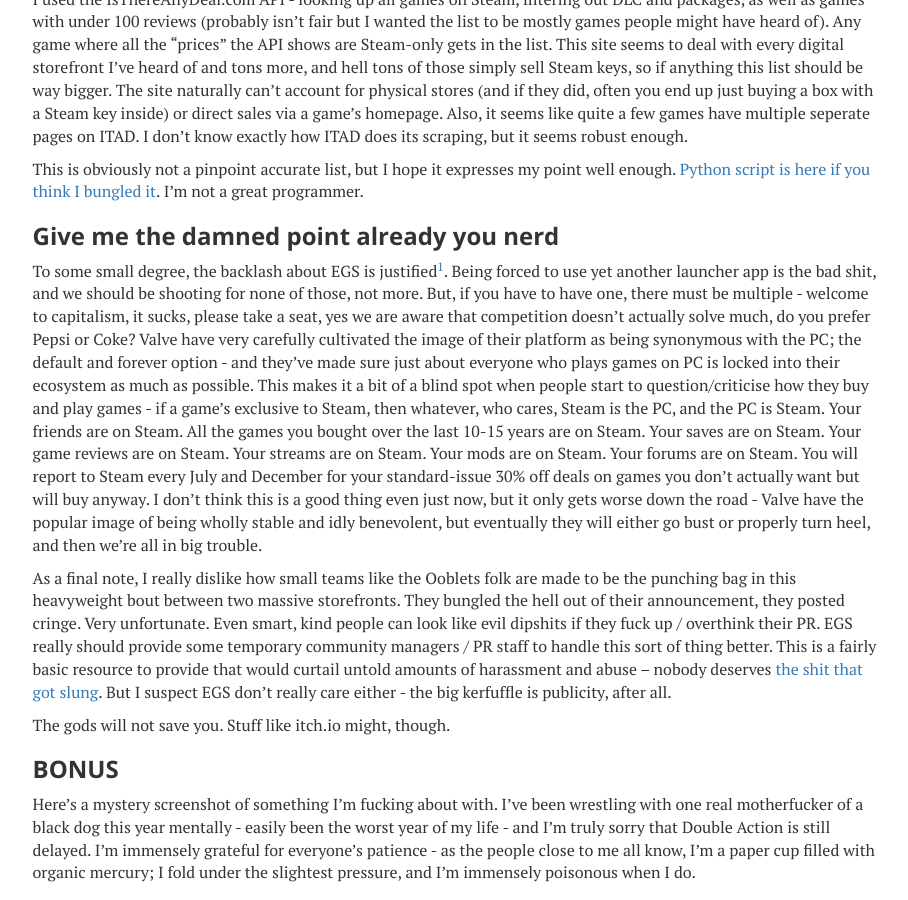
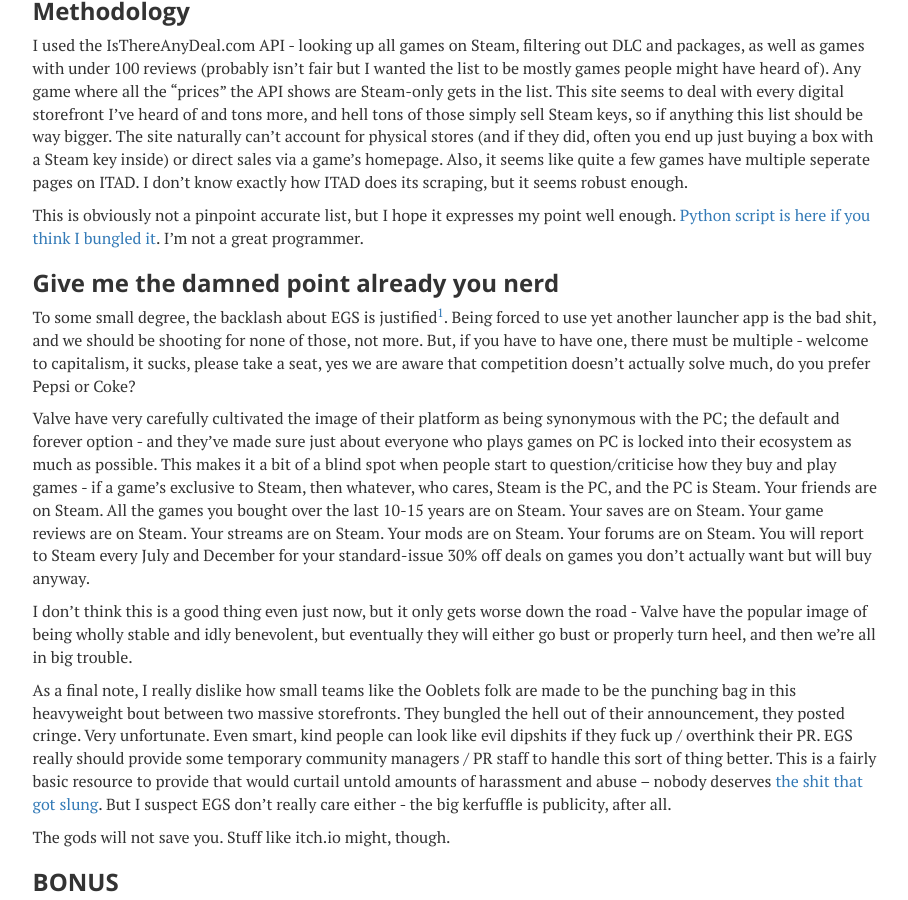
Before and after one commit to tinydanbo/tinydanbo.github.io, a Jekyll site: the page built from _posts/2019-08-07-steam-exclusives.md, in a window 1280 px wide and 900 px high, scrolled down 846 px. Shown: the whole window, without its empty margins (330-1238 px from the left). Built offline with Jekyll 4.4.1, drawn with Linux system fonts in a browser that asks for light colours; part of the change alters nothing that is shown.

```diff
--- a/_posts/2019-08-07-steam-exclusives.md
+++ b/_posts/2019-08-07-steam-exclusives.md
@@ -6,6 +6,8 @@ title: Steam exclusives
 *Steam takes too much of my money. Every month, I see that big fat 30% revenue split go into the pockets of the company that ruined Team Fortress 2 and made the most overrated game of all time (Half-Life 2, fight me) and I can barely hold the tears back - tears that shall, truly, never hit them leather Bugatti seats at this rate.*
 
 For small teams, that 30% could well be what keeps them going. For Valve, it is pure ivory backscratcher money. The news that they write off part of that split for games that make $10m or more is a damned slap in the face, too - if they can give the games that surely cost their infrastructure the most some nice mates' rates, that split is obviously completely illusory at this point, and has no relationship with Steam's infrastructure costs or the value it provides.
+
+### Epic
 
 So I was pretty happy to hear news about the Epic Games Store's announcement. Steam's a monopoly, and as developers we have no way of even opening a conversation about this kind of thing with them. It ain't 2010 anymore, being on Steam is now simply the bare minimum expected as opposed to something that actively brings you the kind of audience you can feed yourself with.
 
@@ -25,7 +27,11 @@ This is obviously not a pinpoint accurate list, but I hope it expresses my point
 
 ### Give me the damned point already you nerd
 
-To some small degree, the backlash about EGS is justified[^1]. Being forced to use yet another launcher app is the bad shit, and we should be shooting for none of those, not more. But, if you have to have one, there must be multiple - welcome to capitalism, it sucks, please take a seat, yes we are aware that competition doesn't actually solve much, do you prefer Pepsi or Coke? Valve have very carefully cultivated the image of their platform as being synonymous with the PC; the default and forever option - and they've made sure just about everyone who plays games on PC is locked into their ecosystem as much as possible. This makes it a bit of a blind spot when people start to question/criticise how they buy and play games - if a game's exclusive to Steam, then whatever, who cares, Steam is the PC, and the PC is Steam. Your friends are on Steam. All the games you bought over the last 10-15 years are on Steam. Your saves are on Steam. Your game reviews are on Steam. Your streams are on Steam. Your mods are on Steam. Your forums are on Steam. You will report to Steam every July and December for your standard-issue 30% off deals on games you don't actually want but will buy anyway. I don't think this is a good thing even just now, but it only gets worse down the road - Valve have the popular image of being wholly stable and idly benevolent, but eventually they will either go bust or properly turn heel, and then we're all in big trouble.
+To some small degree, the backlash about EGS is justified[^1]. Being forced to use yet another launcher app is the bad shit, and we should be shooting for none of those, not more. But, if you have to have one, there must be multiple - welcome to capitalism, it sucks, please take a seat, yes we are aware that competition doesn't actually solve much, do you prefer Pepsi or Coke?
+
+Valve have very carefully cultivated the image of their platform as being synonymous with the PC; the default and forever option - and they've made sure just about everyone who plays games on PC is locked into their ecosystem as much as possible. This makes it a bit of a blind spot when people start to question/criticise how they buy and play games - if a game's exclusive to Steam, then whatever, who cares, Steam is the PC, and the PC is Steam. Your friends are on Steam. All the games you bought over the last 10-15 years are on Steam. Your saves are on Steam. Your game reviews are on Steam. Your streams are on Steam. Your mods are on Steam. Your forums are on Steam. You will report to Steam every July and December for your standard-issue 30% off deals on games you don't actually want but will buy anyway.
+
+I don't think this is a good thing even just now, but it only gets worse down the road - Valve have the popular image of being wholly stable and idly benevolent, but eventually they will either go bust or properly turn heel, and then we're all in big trouble.
 
 As a final note, I really dislike how small teams like the Ooblets folk are made to be the punching bag in this heavyweight bout between two massive storefronts. They bungled the hell out of their announcement, they posted cringe. Very unfortunate. Even smart, kind people can look like evil dipshits if they fuck up / overthink their PR. EGS really should provide some temporary community managers / PR staff to handle this sort of thing better. This is a fairly basic resource to provide that would curtail untold amounts of harassment and abuse -- nobody deserves [the shit that got slung](https://medium.com/@perplamps/regarding-whats-been-happening-3af0f27d863c). But I suspect EGS don't really care either - the big kerfuffle is publicity, after all.
 
```
